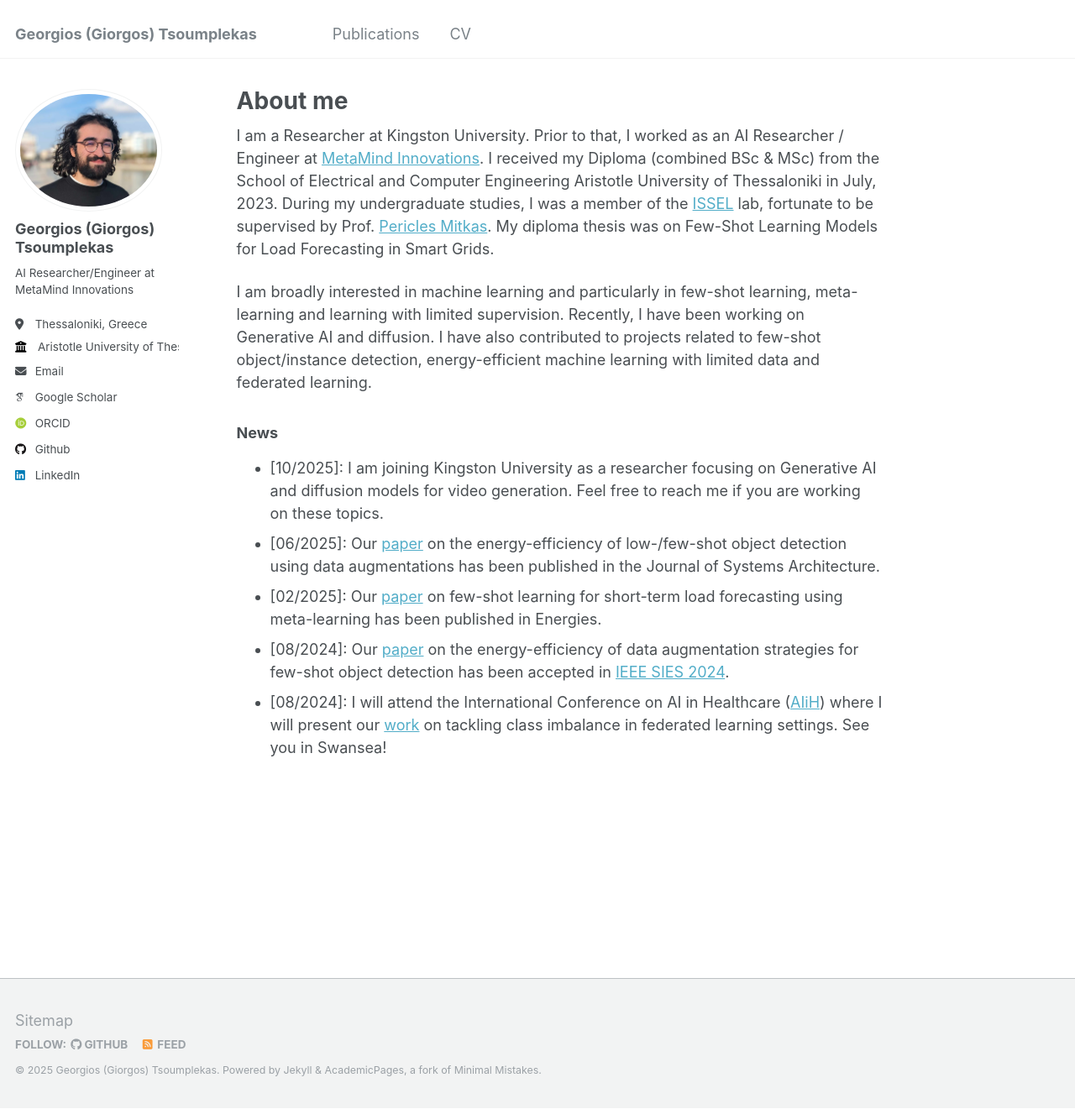
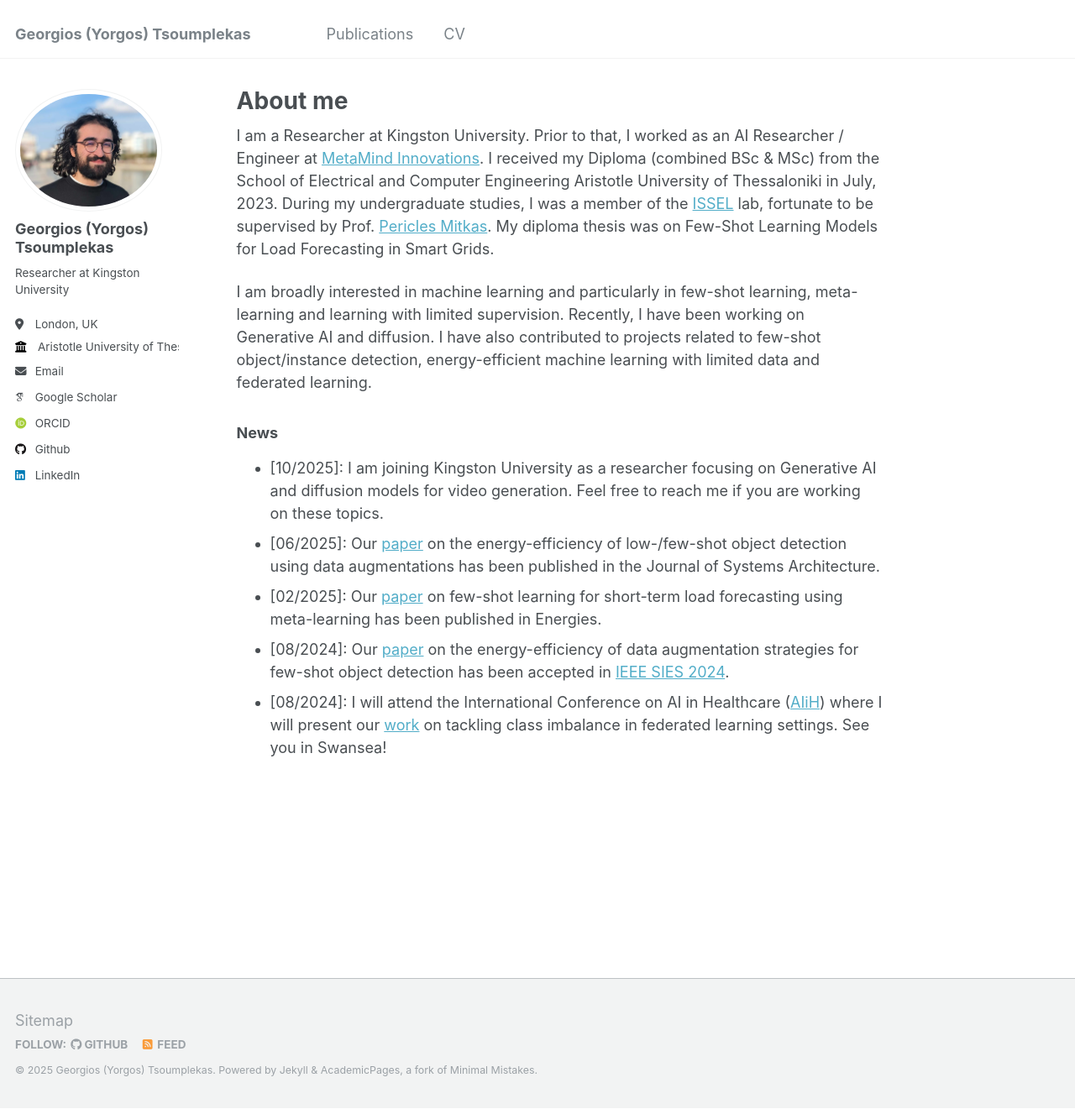
Before and after one commit to GeorgeTsoumplekas/GeorgeTsoumplekas.github.io, a Jekyll site: the page built from _pages/about.md, in a window 1280 px wide and 1321 px high. Shown: the whole window at 84% size. Built offline with Jekyll 4.4.1, drawn with Linux system fonts in a browser that asks for light colours; some web fonts are replaced.

Commit message:
Update _config.yml

```diff
--- a/_config.yml
+++ b/_config.yml
@@ -8,10 +8,10 @@
 
 # Basic Site Settings
 locale                   : "en-US"
-title                    : "Georgios (Giorgos) Tsoumplekas"
+title                    : "Georgios (Yorgos) Tsoumplekas"
 title_separator          : "-"
-name                     : &name "Georgios (Giorgos) Tsoumplekas"
-description              : &description "AI Researcher/Engineer at MetaMind Innovations"
+name                     : &name "Georgios (Yorgos) Tsoumplekas"
+description              : &description "Researcher at Kingston University"
 url                      : https://GeorgeTsoumplekas.github.io # the base hostname & protocol for your site e.g. "https://mmistakes.github.io"
 baseurl                  : "" # the subpath of your site, e.g. "/blog"
 repository               : "GeorgeTsoumplekas/GeorgeTsoumplekas.github.io"
@@ -22,13 +22,13 @@ repository               : "GeorgeTsoumplekas/GeorgeTsoumplekas.github.io"
 author:
   # Biographic information
   avatar           : "profile.jpeg"
-  name             : "Georgios (Giorgos) Tsoumplekas"
+  name             : "Georgios (Yorgos) Tsoumplekas"
   pronouns         : # example: "she/her"
-  bio              : "AI Researcher/Engineer at MetaMind Innovations"
-  location         : "Thessaloniki, Greece"
+  bio              : "Researcher at Kingston University"
+  location         : "London, UK"
   employer         : "Aristotle University of Thessaloniki"
   uri              : # URL
-  email            : "gktsoump@gmail.com"
+  email            : "G.Tsoumplekas@kingston.ac.uk"
 
   # Academic websites
   arxiv            : # URL - Update with the correct link to your profile
```
